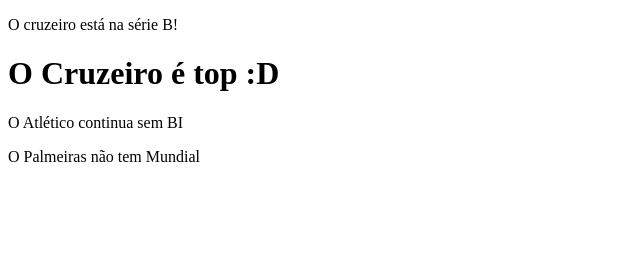
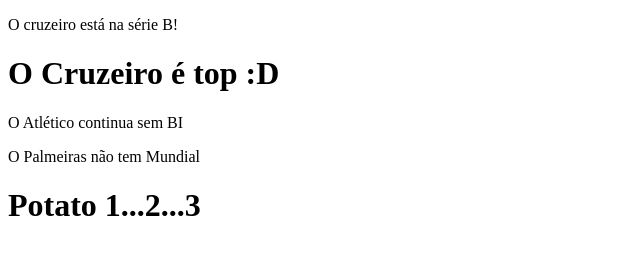
Before and after one commit to ramonbhb/SimulacaoConflito, a plain HTML site: page index.html in a window 1280 px wide. Shown: the whole page, without its empty margins (0-640 px from the left). Drawn offline with Linux system fonts and the light colour scheme.

Commit message:
adicionando potato 123

```diff
--- a/index.html
+++ b/index.html
@@ -14,5 +14,6 @@
     <p>O Atlético continua sem BI</p>
     <p>O Palmeiras não tem Mundial</p>
 </body>
+<h1>Potato 1...2...3</h1>
 
 </html>
```
